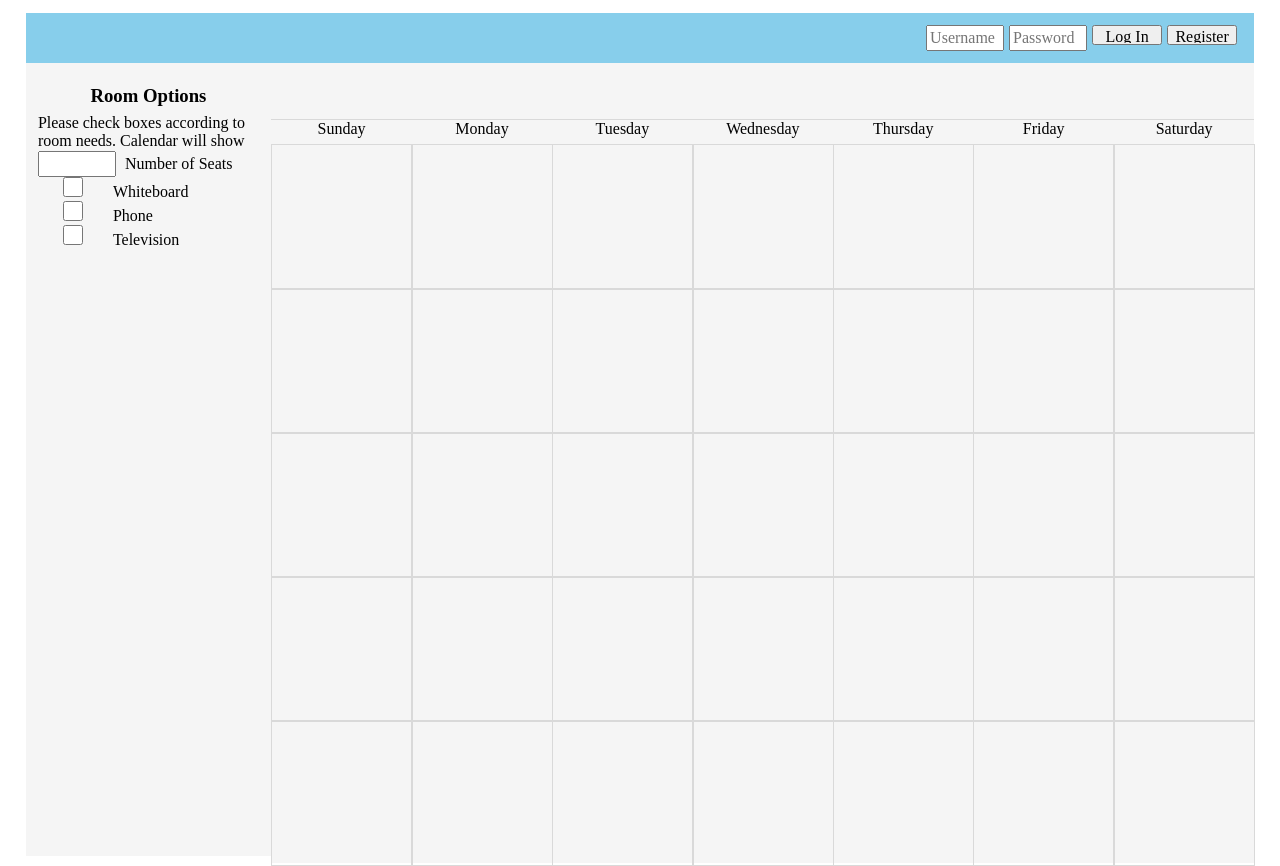
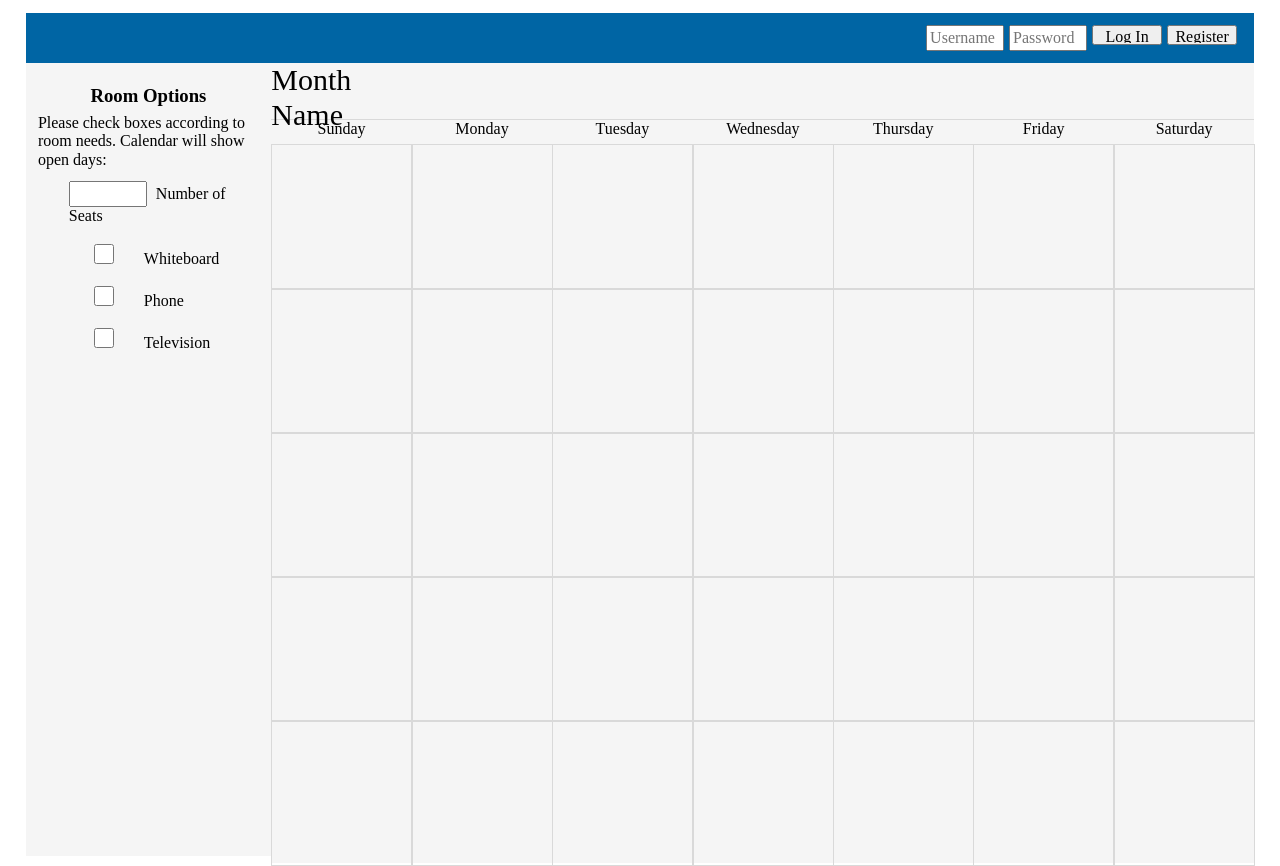
Before and after one commit to jackrosenhauer/gv-booker, a website: page www/public/static/index.html in a window 1280 px wide. Drawn offline with nearby package versions, Linux system fonts and the light colour scheme.

Commit message:
new styles, added month name and working on month select arrows

```diff
--- a/www/public/static/css/main.css
+++ b/www/public/static/css/main.css
@@ -18,7 +18,7 @@ body {
 }
 
 nav{
-    background-color: skyblue;
+    background-color: #0065A4;
     display: flex;
     justify-content: flex-end;
     margin-bottom: 5;
@@ -46,12 +46,20 @@ nav{
     height: 5%;;
 }
 
+
+
 #selections-container{
     width:100%;
     height:95%;
 }
 
 #selections-wrapper{
+    padding: 10%;
+
+}
+
+.option{
+    padding: 5%;
 
 
 }
@@ -87,6 +95,27 @@ nav{
         border-right: 0px;
         border-top: 0px;
 }
+
+#month-bar-name{
+    float:left;
+    font-size: 30px;
+    height: 100%;
+    width:15%;
+}
+
+#month-switch-next{
+    float:left;
+    height:100%;
+    width: 5%;
+}
+
+
+#month-switch-prev{
+    float:left;
+    height:100%;
+    width: 5%;
+}
+
 
 .weekdays-header-wrapper{
     height: 3%;
--- a/www/public/static/index.html
+++ b/www/public/static/index.html
@@ -24,17 +24,17 @@
             </div>
             <div id="selections-container">
                 <div id="selections-wrapper">
-                    <div id="seating-number-selection">
+                    <div id="seating-number-selection" class="option">
                         <input type="number" min="1" max="10">
                         Number of Seats
                     </div>
-                    <div id="whiteboard-selection">
+                    <div id="whiteboard-selection" class="option">
                         <input type="checkbox">Whiteboard
                     </div>
-                    <div id="phone-selection">
+                    <div id="phone-selection" class="option">
                         <input type="checkbox">Phone
                     </div>
-                    <div id="tv-selection">
+                    <div id="tv-selection" class="option">
                         <input type="checkbox">Television
                     </div>
                 </div>
@@ -44,7 +44,11 @@
 
     <article id="calendar-window" class="floatleft">
         <div id="calendar-bar">
-            <!-- INSERT MONTH LATER -->
+            <div id="month-bar-name">
+                Month Name
+            </div>
+            <div id="month-switch-next"> </div>
+            <div id="month-switch-prev"> </div>
         </div>
         <div class="weekdays-header-wrapper">
             <!-- <section class="timezone-picker"></section> -->
```
